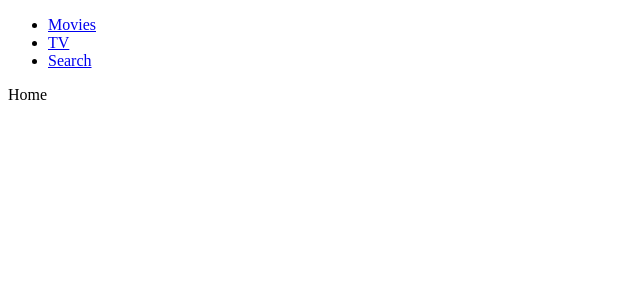
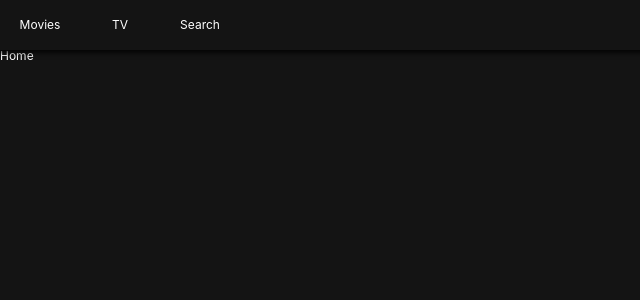
Before and after one commit to Myeong-Seob/goodflix, a React (Create React App) app: page / in a window 1280 px wide. Shown: the top 300 px of the page, without its empty margins (0-640 px from the left). Built offline with nearby package versions, Linux system fonts and the light colour scheme.

Commit message:
Global CSS and Header CSS

```diff
--- a/package.json
+++ b/package.json
@@ -12,6 +12,7 @@
     "react-router-dom": "^5.2.0",
     "react-scripts": "4.0.1",
     "styled-components": "^5.2.1",
+    "styled-reset": "^4.3.2",
     "web-vitals": "^0.2.4"
   },
   "scripts": {
--- a/src/Components/App.js
+++ b/src/Components/App.js
@@ -1,12 +1,12 @@
 import React from 'react';
-import Header from './Header';
-import Router from './Router';
+import GlobalStyles from 'Components/GlobalStyles';
+import Router from 'Components/Router';
 
 function App() {
   return (
     <>
-    <Header />
     <Router />
+    <GlobalStyles />
     </>
   );
 }
--- /dev/null
+++ b/src/Components/GlobalStyles.js
@@ -0,0 +1,22 @@
+import {createGlobalStyle} from 'styled-components';
+import reset from 'styled-reset';
+
+const globalStyles = createGlobalStyle`
+    ${reset};
+    a{
+        text-decoration:none;
+        color:inherit;
+    }
+    *{
+        box-sizing:border-box;
+    }
+    body{
+        padding-top:50px;
+        font-size:12px;
+        color:white;
+        background-color:rgba(20,20,20,1);
+        font-family:--apple-system, BlinkMacSystemFont, 'Segoe UI', Roboto, Oxygen, Ubuntu, Cantarell, 'Open Sans', 'Helvetica Neue', sans-serif;
+    }
+`;
+
+export default globalStyles
--- a/src/Components/Header.js
+++ b/src/Components/Header.js
@@ -1,17 +1,51 @@
 import React from "react";
+import styled from 'styled-components';
+import { Link} from 'react-router-dom';
+
+const Header = styled.header`
+  color:white;
+  position:fixed;
+  top:0;
+  left:0;
+  width:100%;
+  height:50px;
+  display:flex;
+  align-items:center;
+  z-index:10;
+  background-color:rgba(20,20,20,0.8);
+  box-shadow: 0px 1px 5px 2px rgba(0, 0, 0, 0.8);
+`;
+
+const List = styled.ul`
+  display:flex;
+`;
+
+const Item = styled.li`
+  width: 80px;
+   height: 50px;
+   text-align: center;
+
+`;
+
+const SLink = styled(Link)`
+    height: 50px;
+   display: flex;
+   align-items: center;
+   justify-content: center;
+`;
 
 export default () => (
-  <header>
-    <ul>
-      <li>
-        <a href="/#/">Movies</a>
-      </li>
-      <li>
-        <a href="/#/tv">TV</a>
-      </li>
-      <li>
-        <a href="/#/search">Search</a>
-      </li>
-    </ul>
-  </header>
+  <Header>
+    <List>
+      <Item>
+        <SLink to="/">Movies</SLink>
+      </Item>
+      <Item>
+        <SLink to="/tv">TV</SLink>
+      </Item>
+      <Item>
+        <SLink to="/search">Search</SLink>
+      </Item>
+    </List>
+  </Header>
 );
--- a/src/Components/Router.js
+++ b/src/Components/Router.js
@@ -8,9 +8,11 @@
 import Home from "Routes/Home";
 import Search from "Routes/Search";
 import Tv from "Routes/Tv";
+import Header from "./Header";
 
 export default () => (
   <Router>
+    <Header />
     <Switch>
       <Route path="/" exact component={Home} />
       <Route path="/tv" component={Tv} />
```
Also changed, not shown: 2 other files (tests, documents, lock files or other folders).
